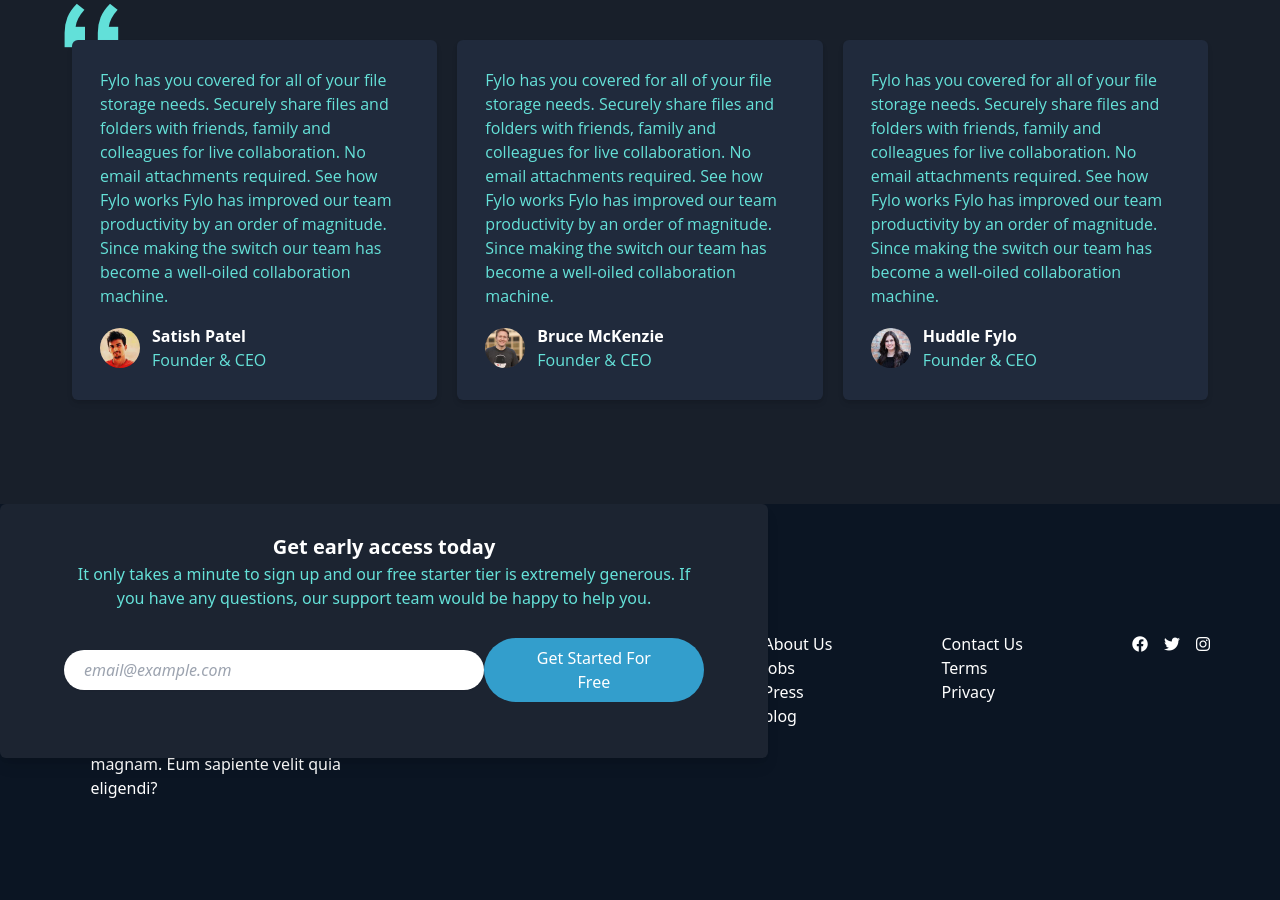
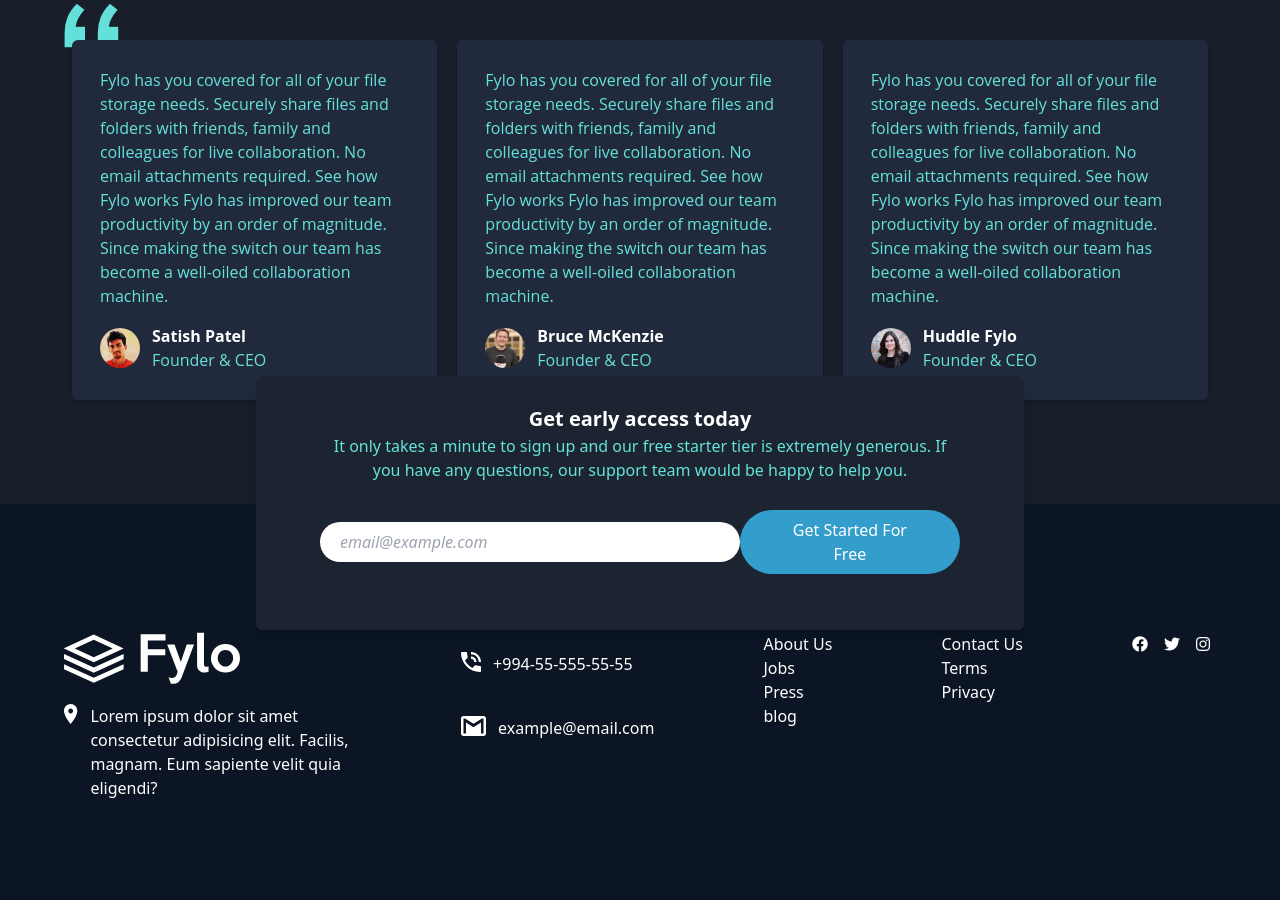
Before and after one commit to RaminMikayilov/Fylo-dark-theme-landing-page, a website: page index.html in a window 1280 px wide. Shown: the part 1931-2831 px from the top of the page. Drawn offline with Linux system fonts and the light colour scheme.

Commit message:
Update email section

```diff
--- a/index.html
+++ b/index.html
@@ -257,7 +257,31 @@
     </section>
 
     <!-- Footer -->
-    <footer
+    <footer class="relative">
+      <!-- Email Section -->
+      <section
+        class="text-white bg-darkBlue-100 text-center rounded-md shadow-lg py-7 px-16 w-3/5 absolute left-1/2 -translate-x-1/2 -top-32"
+      >
+        <h1 class="font-bold text-md">Get early access today</h1>
+        <p class="text-cyan">
+          It only takes a minute to sign up and our free starter tier is
+          extremely generous. If you have any questions, our support team would
+          be happy to help you.
+        </p>
+        <div class="flex justify-between items-center py-7">
+          <input
+            type="email"
+            placeholder="email@example.com"
+            class="placeholder:italic py-2 px-5 rounded-full w-2/3 text-darkBlue-200 shadow-sm focus:outline-red"
+          />
+          <button
+            class="py-2 px-9 rounded-full bg-blue hover:bg-red ease-in-out duration-200"
+          >
+            Get Started For Free
+          </button>
+        </div>
+      </section>
+      <div
         class="bg-darkBlue-300 text-white px-16 pt-32 pb-20 flex justify-between"
       >
         <div class="w-1/4">
@@ -308,6 +332,7 @@
             <i class="fa-brands fa-instagram w-5 h-5"></i>
           </a>
         </div>
+      </div>
     </footer>
   </body>
 </html>
```
Also changed, not shown: css/main.css. Lines whose indentation alone changed are shown as unchanged.
